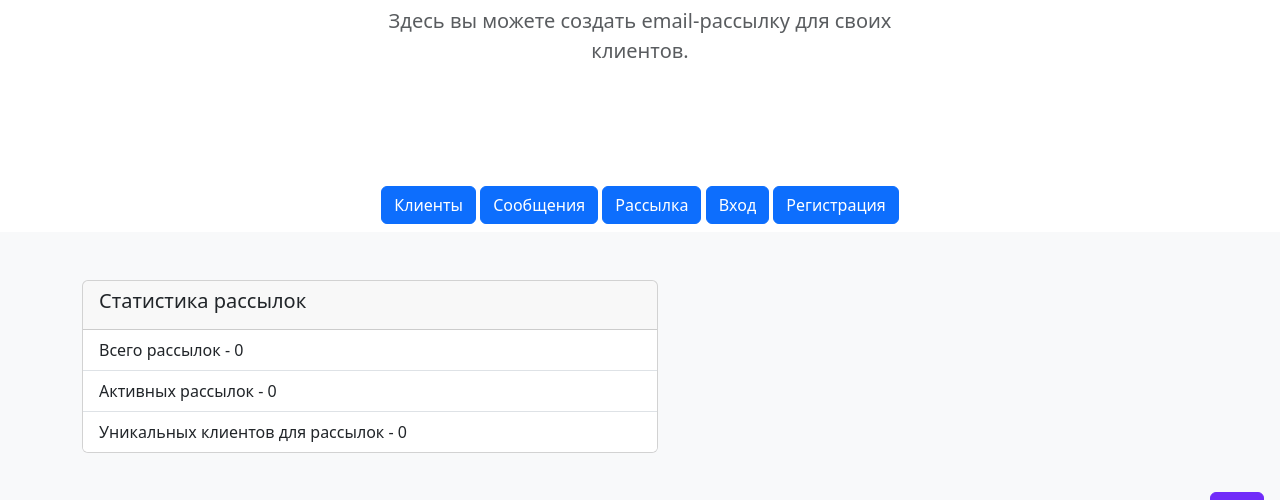
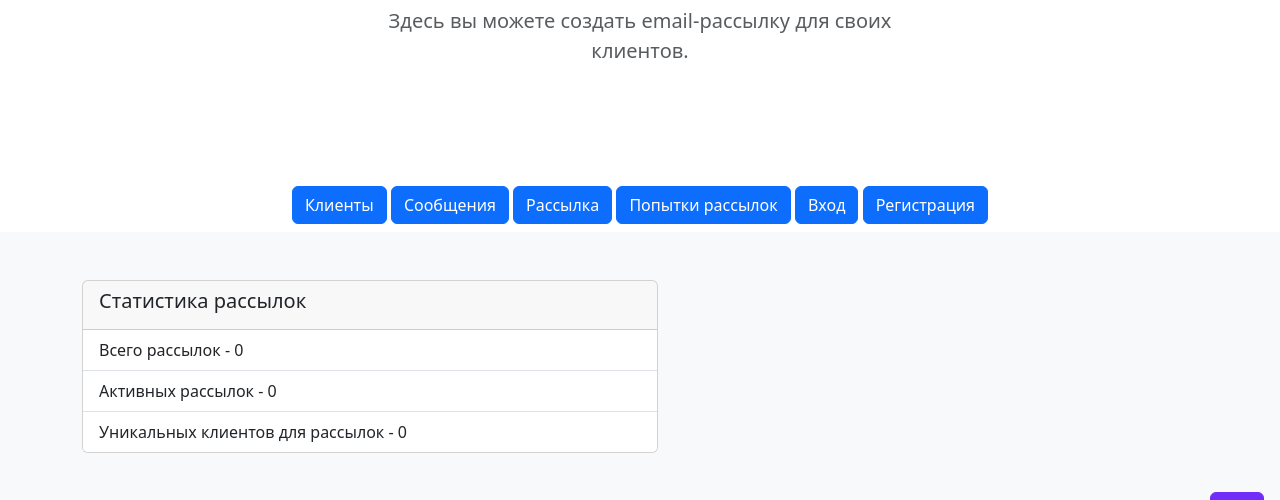
Before and after one commit to SundeevAlex/Course_Work_6, a Django app: page / in a window 1280 px wide. Shown: the part 250-750 px from the top of the page. Run offline with Django 5.2, Linux system fonts and the light colour scheme; data that the repository does not hold is empty; some libraries are stand-ins or nearby versions.

Commit message:
CHG index

```diff
--- a/mailing/templates/mailing/index.html
+++ b/mailing/templates/mailing/index.html
@@ -6,6 +6,7 @@
         <a href="{% url 'mailing:clients_list' %}" class="btn btn-primary my-2">Клиенты</a>
         <a href="{% url 'mailing:messages_list' %}" class="btn btn-primary my-2">Сообщения</a>
         <a href="{% url 'mailing:mailings_list' %}" class="btn btn-primary my-2">Рассылка</a>
+        <a href="{% url 'mailing:logs_list' %}" class="btn btn-primary my-2">Попытки рассылок</a>
         {% if user.is_authenticated %}
         <a href="{% url 'users:logout' %}" class="btn btn-primary my-2">Выход</a>
         {% else %}
```
